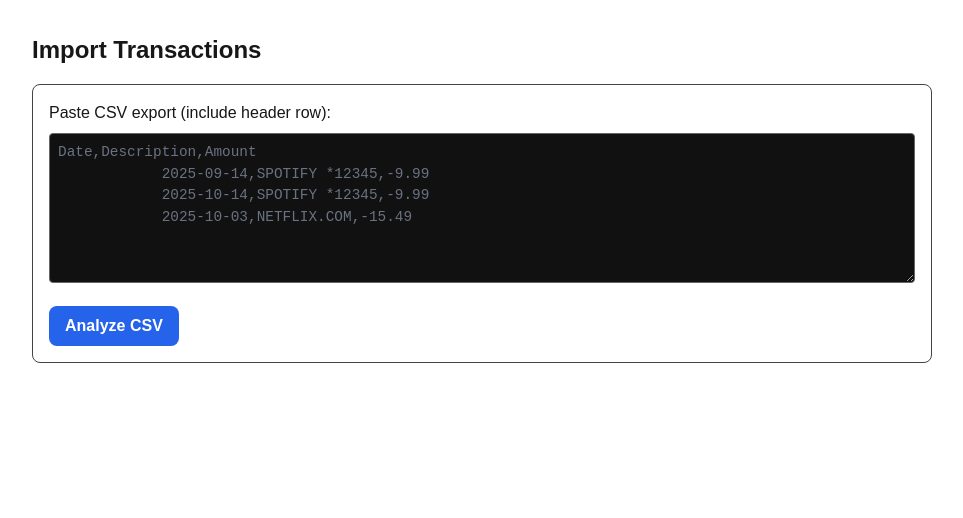
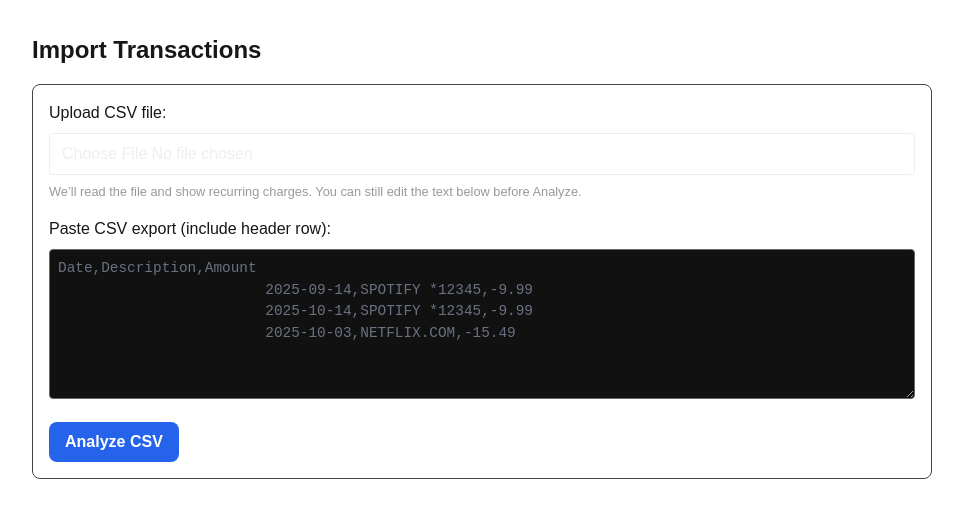
Before and after one commit to dgill45/subscription-tracker, a Next.js app in the folder web/: page /import in a window 1280 px wide. Shown: the top 518 px of the page, without its empty margins (158-1121 px from the left). Built offline with nearby package versions, Linux system fonts and the light colour scheme.

Commit message:
added csv input logic and UI

```diff
--- /dev/null
+++ b/web/src/app/api/import/route.ts
@@ -0,0 +1,27 @@
+import { NextResponse } from "next/server";
+import { parseCsv, detectRecurring } from "@/lib/importUtils";
+
+export async function POST(req: Request) {
+  try {
+    const body = await req.json();
+    const csvText = body.csv as string | undefined;
+
+    if (!csvText || typeof csvText !== "string") {
+      return NextResponse.json(
+        { error: "csv is required" },
+        { status: 400 }
+      );
+    }
+
+    const transactions = parseCsv(csvText);
+    const suggestions = detectRecurring(transactions);
+
+    return NextResponse.json({ suggestions });
+  } catch (err: any) {
+    console.error("IMPORT ERROR", err);
+    return NextResponse.json(
+        { error: "Failed to analyze CSV", details: String(err?.message || err) },
+        { status: 500 }
+    );
+  }
+}
--- a/web/src/app/import/page.tsx
+++ b/web/src/app/import/page.tsx
@@ -1,4 +1,3 @@
-// web/app/import/page.tsx
 'use client';
 
 import React, { useState } from 'react';
@@ -18,12 +17,43 @@ interface Suggestion {
   }[];
 }
 
+// helper for nextBillDate
+function addDays(isoDate: string, days: number): string {
+  const d = new Date(isoDate + "T00:00:00Z");
+  d.setUTCDate(d.getUTCDate() + days);
+
+  const yyyy = d.getUTCFullYear();
+  const mm = String(d.getUTCMonth() + 1).padStart(2, "0");
+  const dd = String(d.getUTCDate()).padStart(2, "0");
+
+  return `${yyyy}-${mm}-${dd}`;
+}
+
 export default function ImportPage() {
   const [csvText, setCsvText] = useState('');
   const [loading, setLoading] = useState(false);
   const [suggestions, setSuggestions] = useState<Suggestion[]>([]);
   const [selected, setSelected] = useState<Record<string, boolean>>({});
   const [statusMsg, setStatusMsg] = useState('');
+
+  async function handleFileSelect(e: React.ChangeEvent<HTMLInputElement>) {
+    const file = e.target.files?.[0];
+    if (!file) return;
+
+    // Simple guard: only allow .csv-ish mime or name
+    if (
+      !file.name.toLowerCase().endsWith('.csv') &&
+      file.type !== 'text/csv' &&
+      file.type !== 'application/vnd.ms-excel'
+    ) {
+      setStatusMsg('Please select a .csv file');
+      return;
+    }
+
+    const text = await file.text();
+    setCsvText(text);
+    setStatusMsg(`Loaded ${file.name} (${text.length} chars)`);
+  }
 
   async function handleAnalyze() {
     setLoading(true);
@@ -45,10 +75,11 @@ export default function ImportPage() {
       }
 
       setSuggestions(data.suggestions || []);
-      // reset selected
+
+      // default all rows to checked
       const sel: Record<string, boolean> = {};
       (data.suggestions || []).forEach((s: Suggestion) => {
-        sel[s.merchant] = true; // pre-check everything
+        sel[s.merchant] = true;
       });
       setSelected(sel);
     } catch (err: any) {
@@ -66,17 +97,6 @@ export default function ImportPage() {
     }));
   }
 
-    function addDays(isoDate: string, days: number): string {
-        const d = new Date(isoDate + "T00:00:00Z");
-        d.setUTCDate(d.getUTCDate() + days);
-
-        const yyyy = d.getUTCFullYear();
-        const mm = String(d.getUTCMonth() + 1).padStart(2, "0");
-        const dd = String(d.getUTCDate()).padStart(2, "0");
-
-        return `${yyyy}-${mm}-${dd}`;
-    }
-
   async function handleAddSelected() {
     setLoading(true);
     setStatusMsg('');
@@ -85,15 +105,13 @@ export default function ImportPage() {
       for (const sug of suggestions) {
         if (!selected[sug.merchant]) continue;
 
-            // Infer next bill ~30 days from last charge
-            const estimatedNextBill = addDays(sug.lastChargeDate, 30);
-
+        // Build SubscriptionInput to satisfy validateSubscriptionInput()
         const newSub = {
           merchant: sug.displayName || sug.merchant,
           amount: sug.averageAmount,
-                period: sug.cadence === 'monthly' ? 'monthly' : 'monthly', // future: map 'weekly' differently if you extend Period
-                nextBillDate: estimatedNextBill,
-                notes: `Imported via CSV on /import. cadence=${sug.cadence}`,
+          period: 'monthly', // for now we always classify as monthly
+          nextBillDate: addDays(sug.lastChargeDate, 30),
+          notes: `Imported via CSV. cadence=${sug.cadence}`,
         };
 
         const res = await fetch('/api/subscriptions', {
@@ -131,6 +149,31 @@ export default function ImportPage() {
           marginBottom: '1.5rem',
         }}
       >
+        <div style={{ marginBottom: '1rem' }}>
+            <label
+                htmlFor="csvfile"
+                style={{ display: 'block', fontWeight: 500, marginBottom: '0.5rem' }}
+            >
+                Upload CSV file:
+            </label>
+
+            <input
+                id="csvfile"
+                type="file"
+                accept=".csv,text/csv"
+                onChange={handleFileSelect}
+                style={{
+                display: 'block',
+                marginBottom: '0.5rem',
+                color: '#eee',
+                }}
+            />
+
+            <div style={{ fontSize: '0.8rem', color: '#999', lineHeight: 1.4 }}>
+                We’ll read the file and show recurring charges. You can still edit the text below before Analyze.
+            </div>
+        </div>
+
         <label
           htmlFor="csv"
           style={{ display: 'block', fontWeight: 500, marginBottom: '0.5rem' }}
```
Also changed, not shown: web/.data/subscriptions.json. Lines whose indentation alone changed are shown as unchanged.
